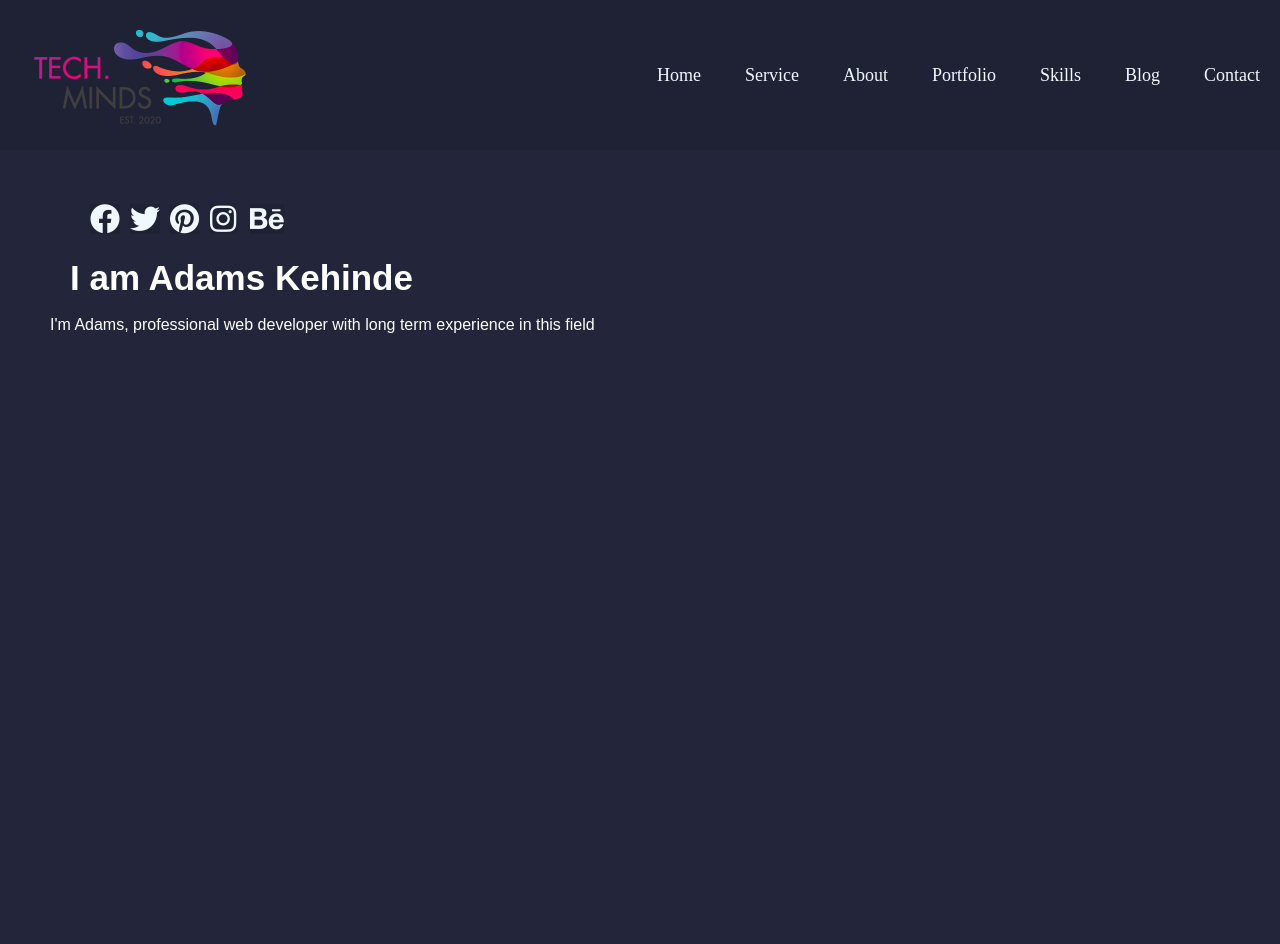
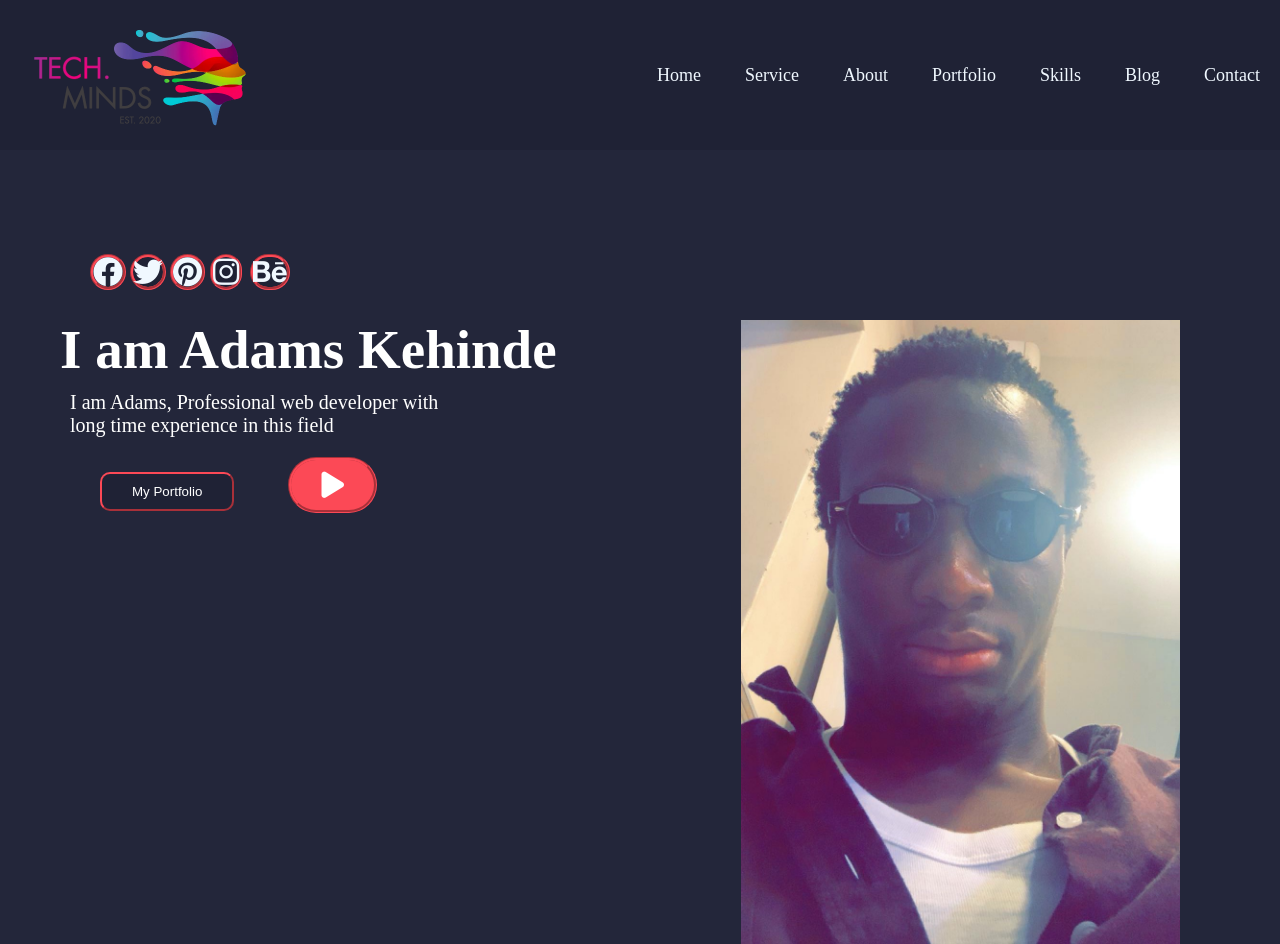
Before and after one commit to younghaadam/html-css, a plain HTML site: page index.html in a window 1280 px wide. Before the commit the page ends 800 px from the top, so only its background shows below. Drawn offline with Linux system fonts and the light colour scheme.

Commit message:
i create my home page and added contect to it

```diff
--- a/index.html
+++ b/index.html
@@ -45,8 +45,17 @@
                 </ul>
 
             </div> <br> <br>
-         <h2 id="myname">I am Adams Kehinde</h2><br>
-         <p>I'm Adams, professional web developer with long term experience in this field</p>
+            <!--This is my first content on the page-->
+            <div class="container-1">
+                <h2>I am Adams Kehinde</h2>
+                <p>I am Adams, Professional web developer with <br>long time experience in this field</p>
+                <input type="button"  value="My Portfolio">
+                <i id="playbutton" class="fa-solid fa-play" title="play"></i>
+            </div>
+
+            <div class="myphoto">
+                <img src="/images/IMG_0317.JPG" alt="mypicx">
+            </div>
 
 
 
--- a/styles/main.css
+++ b/styles/main.css
@@ -1,6 +1,7 @@
 * {
     margin: 0;
     padding: 0;
+    box-sizing: border-box;
 }
 
 header{
@@ -8,6 +9,7 @@ header{
     align-items: center;
     background-color: #1f2235;
     height: 150px;
+    margin-bottom: 50px;
 }
 
 #brandimg {
@@ -31,7 +33,7 @@ li > a { font-weight: 200px;
 
 
 
-a:hover{
+header li > a:hover{
     color: #fc4956;
 
 }
@@ -55,20 +57,58 @@ i {
     font-size: 30px;
     margin-left: 70px;
     padding: 0%;
-
-}
-
-.myHome > h2 {
-color: #fff;
-margin-left: 70px;
-font-size: 35px;
-font-family: Arial, Helvetica, sans-serif;
+    border-radius: 80px;
+    border: 3px #fc4956 groove;
 
 }
 
 
-.myHome > p {
+
+.container-1 > h2 {
     color: #fff;
+    font-size: 55px;
+    padding: 0 50px;
+    margin: 10px;
+
+}
+.container-1 > p {
+    color: #fff;
+    font-size: 20px;
+    padding: 0 60px;
+    margin: 10px;
+}
+
+.container-1 > input {
+    padding: 10px 30px;
+   margin-left: 100px;
+   background-color: #1f2235;
+   border-radius: 10px;
+   border-color: #fc4956;
+   color: #fff;
+
+}
+
+#playbutton {
+    padding: 10px 30px;
     margin-left: 50px;
-    font-family: Arial, Helvetica, sans-serif;
+    border-radius: 35px;
+    margin-top: 10px;
+    color: #fff;
+    background-color: #fc4956;
 }
+
+.myphoto {
+    width: 30%;
+    height: 60%;
+    position: absolute;
+    right: 170px;
+    bottom: 0;
+}
+
+.myphoto > img {
+    position: absolute;
+    height: 130%;
+    left: 15px;
+
+
+}
```
Also changed, not shown: images/IMG_0317.JPG (added), 2 other files.
